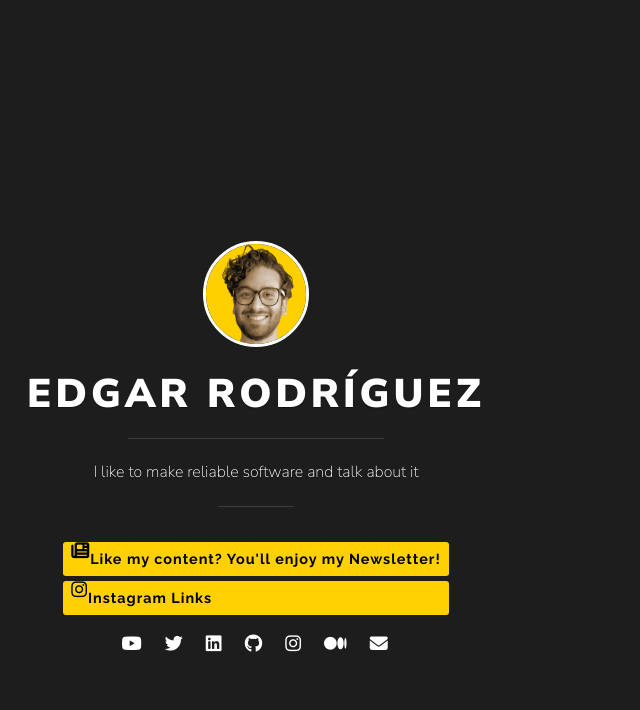
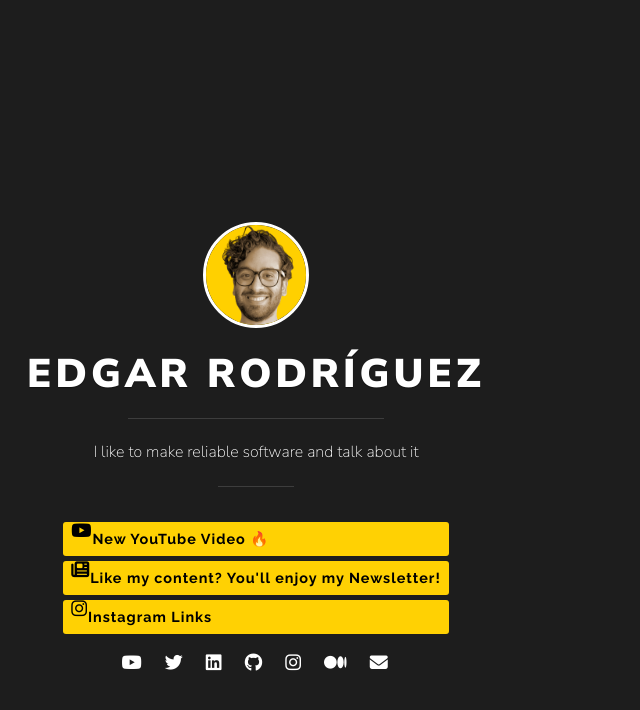
Before and after one commit to codingedgar/codingedgar.github.io, a Jekyll site: the page built from docs/index.html, in a window 1280 px wide. Shown: the top 710 px of the page, without its empty margins (0-640 px from the left). Built offline with Jekyll 4.4.1, drawn with Linux system fonts in a browser that asks for light colours; nearby versions of some CDN libraries.

Commit message:
add new youtube link button #11

```diff
--- a/docs/_includes/header.html
+++ b/docs/_includes/header.html
@@ -15,6 +15,13 @@
 
         <nav class="cover-navigation navigation--social call-to-actions">
           <ul>
+            <li class="navigation__item navigation__item_2">
+              <a href="https://youtu.be/AB2elYLNlLs" title="New YouTube Video!" target="_blank" rel="noopener noreferrer">
+                <i class="fab fa-youtube fa-lg"></i>
+                New YouTube Video 🔥
+                <span class="label">New YouTube Video</span>
+              </a>
+            </li>
             <li class="navigation__item navigation__item_2">
               <a href="http://eepurl.com/hg7AeP" title="Newsletter" target="_blank" rel="noopener noreferrer">
                 <i class="fas fa-newspaper fa-lg"></i>
--- a/docs/_includes/ig_timeline.html
+++ b/docs/_includes/ig_timeline.html
@@ -10,7 +10,7 @@
             <ul>
               <li class="navigation__item navigation__item_2">
                 <a href="https://youtu.be/AB2elYLNlLs" title="New YouTube Video!" target="_blank" rel="noopener noreferrer">
-                  <i class="fas fa-newspaper fa-lg"></i>
+                  <i class="fab fa-youtube fa-lg"></i>
                   New YouTube Video 🔥
                   <span class="label">New YouTube Video</span>
                 </a>
```
Also changed, not shown: 2 other files.
